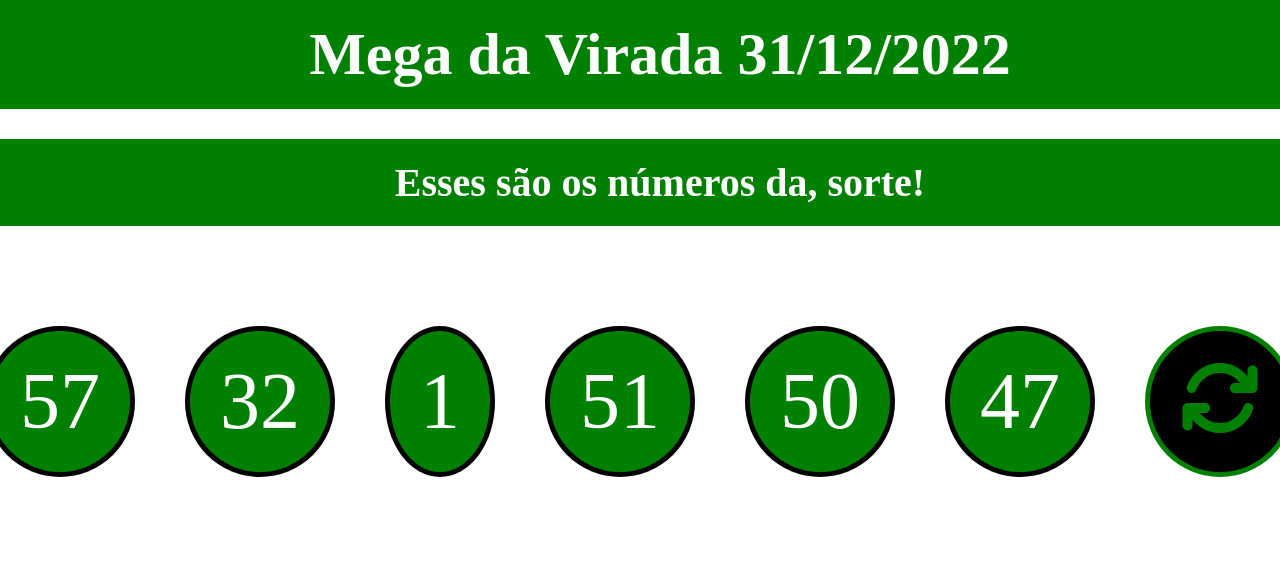
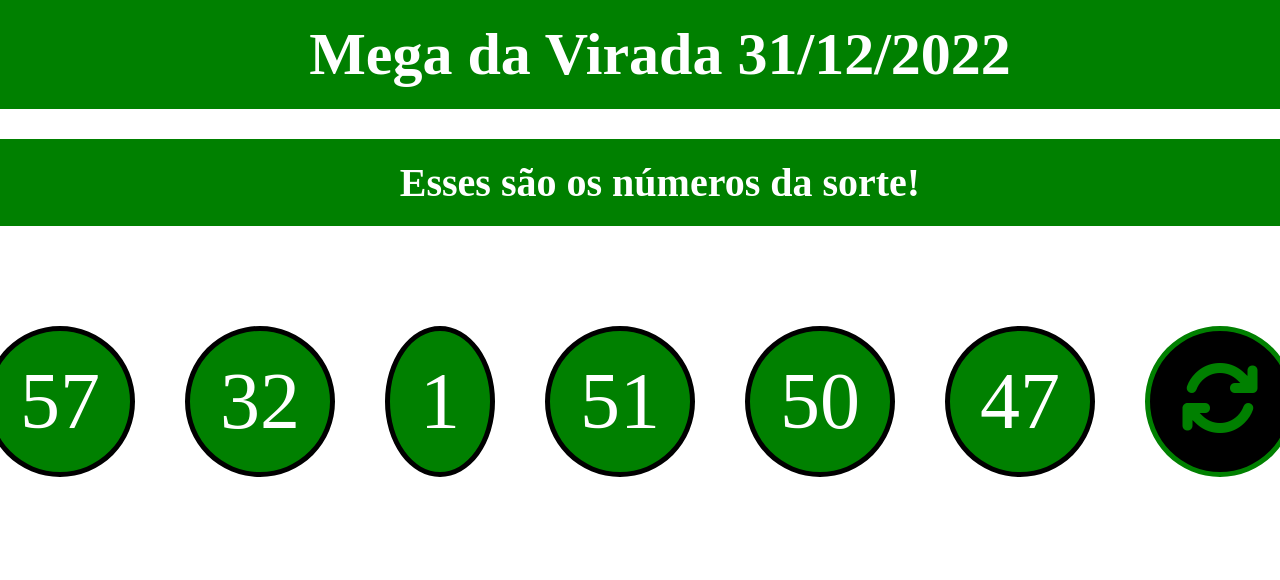
Before and after one commit to Arthuremilio/gerador-de-numeros-mega-da-virada, a plain HTML site: page index.html in a window 1280 px wide. Shown: the top 580 px of the page. Drawn offline with Linux system fonts and the light colour scheme.

Commit message:
Update index.html

```diff
--- a/index.html
+++ b/index.html
@@ -10,7 +10,7 @@
 
     <header>
         <h1> Mega da Virada 31/12/2022</h1>
-        <h2> Esses são os números da, sorte!</h2>
+        <h2> Esses são os números da sorte!</h2>
     </header>
 
 <body>
```
